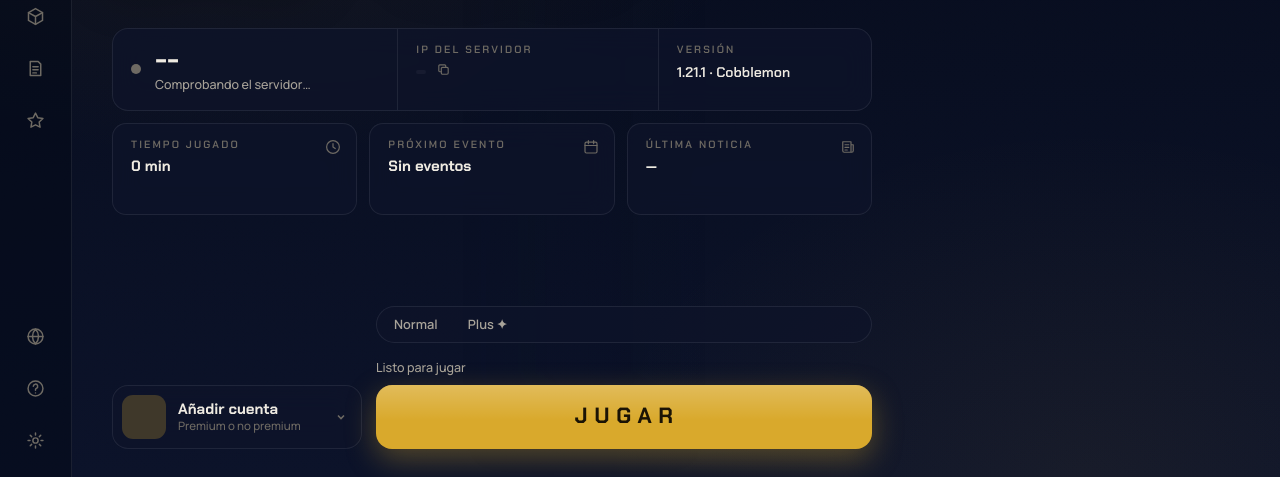
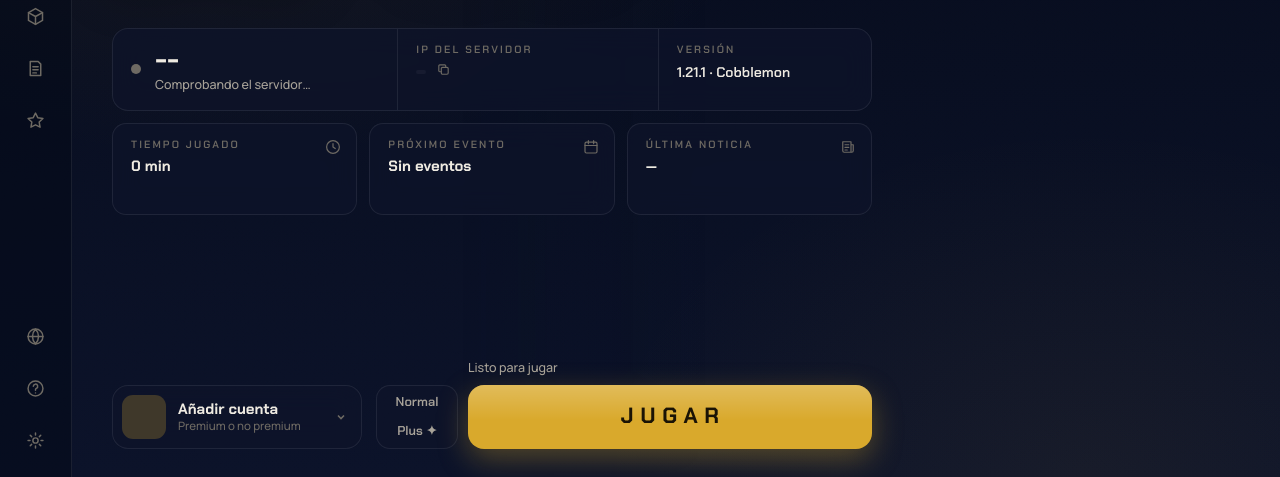
Before and after one commit to 4res-cpu/quantum-launcher, an Electron app: page src/renderer/index.html in a window 1280 px wide. Shown: the part 323-800 px from the top of the page. Drawn offline with Linux system fonts and the light colour scheme; no server answers.

Commit message:
2.5.2: selector de edición vertical, título de Dragonite y Arceus

```diff
--- a/evento.config.json
+++ b/evento.config.json
@@ -270,7 +270,7 @@
       "id": "lugia-sombra",
       "archivo": "lugia-sombra.webp",
       "video": "lugia-sombra.webm",
-      "titulo": "Lugia Oscuro",
+      "titulo": "Dragonite",
       "autor": "ownyousumer",
       "color": "#070b16"
     },
--- a/package.json
+++ b/package.json
@@ -1,7 +1,7 @@
 {
   "name": "quantum-launcher",
   "productName": "Quantum Launcher",
-  "version": "2.5.1",
+  "version": "2.5.2",
   "description": "Launcher de Minecraft de Quantum Network",
   "author": "Quantum Network",
   "license": "MIT",
--- a/src/renderer/styles.css
+++ b/src/renderer/styles.css
@@ -593,8 +593,12 @@ article.norma { padding: 14px 16px; } article.norma p { margin: 4px 0 0; }
 .lista-mods .quitar { width: 24px; height: 24px; font-size: 11px; }
 .modal.soporte .pasos-soporte li::before { content: none; }
 
-/* Edición Normal / Plus */
-.edicion { display: inline-flex; gap: 2px; padding: 3px; margin-bottom: 8px; border-radius: 999px; background: var(--panel); border: 1px solid var(--linea); }
-.edicion button { padding: 5px 14px; border: 0; border-radius: 999px; background: transparent; color: var(--texto-2, inherit); font: inherit; font-size: 0.8rem; font-weight: 600; cursor: pointer; transition: background 0.2s, color 0.2s; }
+/* Edición Normal / Plus: selector vertical a la izquierda de Jugar */
+.lanzar { display: grid; grid-template-columns: auto 1fr; column-gap: 10px; row-gap: 8px; }
+.lanzar .prog-linea { grid-column: 2; grid-row: 1; }
+.lanzar .jugar { grid-column: 2; grid-row: 2; }
+.edicion { grid-column: 1; grid-row: 2; align-self: stretch; display: flex; flex-direction: column; gap: 3px; padding: 3px; border-radius: 14px; background: var(--panel); border: 1px solid var(--linea); }
+.edicion button { flex: 1; min-width: 74px; padding: 4px 12px; border: 0; border-radius: 10px; background: transparent; color: var(--texto-2, inherit); font: 600 0.8rem/1 var(--f-titulo, inherit); cursor: pointer; transition: background 0.2s, color 0.2s; }
+.edicion button:hover { color: var(--texto, inherit); }
 .edicion button[aria-checked="true"] { background: var(--acento); color: #0b0b12; }
 .edicion button[data-ed="plus"][aria-checked="true"] { background: linear-gradient(135deg, #ffd98a, #ffbf3c); color: #1a1205; }
```
Also changed, not shown: assets/ilustraciones/arceus.webp.
